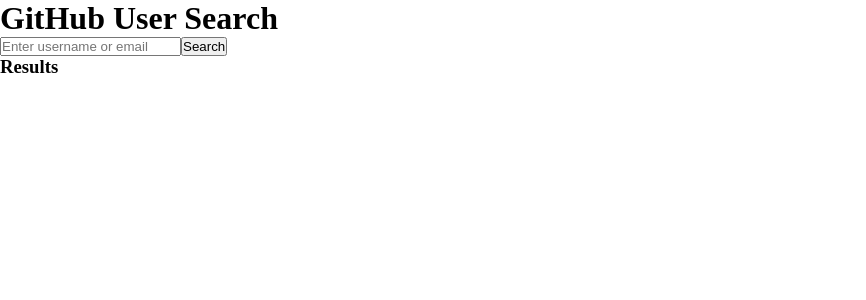
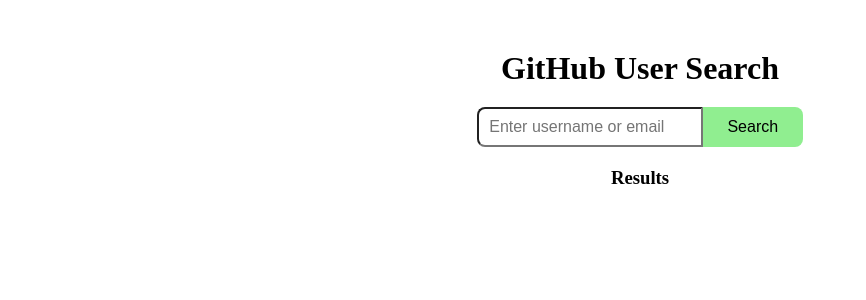
Before and after one commit to practice-ben/gihub-user-search, a React (Vite) app: page / in a window 1280 px wide. Shown: the top 300 px of the page, without its empty margins (0-866 px from the left). Built offline with nearby package versions, Linux system fonts and the light colour scheme.

Commit message:
Added form css

```diff
--- a/src/index.css
+++ b/src/index.css
@@ -3,3 +3,35 @@
   margin: 0;
   box-sizing: border-box;
 }
+
+.container {
+  width: 80%;
+  margin: 50px auto;
+  display: flex;
+  flex-direction: column;
+  align-items: center;
+  gap: 20px;
+}
+
+form {
+  display: flex;
+  height: 40px;
+  width: calc(300px + 2vw);
+}
+input {
+  padding-left: 10px;
+  border-top-left-radius: 8px;
+  border-bottom-left-radius: 8px;
+  flex: 1;
+  font-size: 1rem;
+}
+.button {
+  padding-inline: 10px;
+  background: lightgreen;
+  border: none;
+  border-top-right-radius: 8px;
+  border-bottom-right-radius: 8px;
+  width: 100px;
+  cursor: pointer;
+  font-size: 1rem;
+}
```
